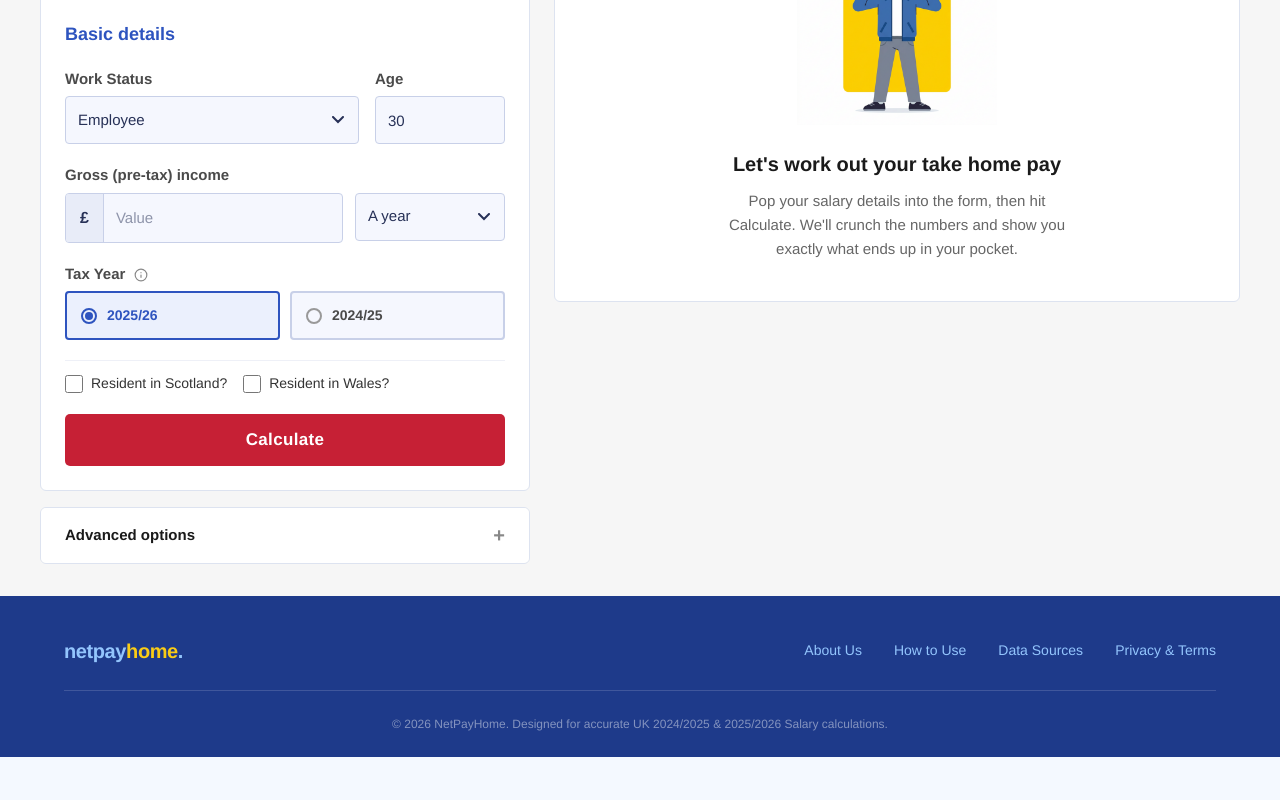
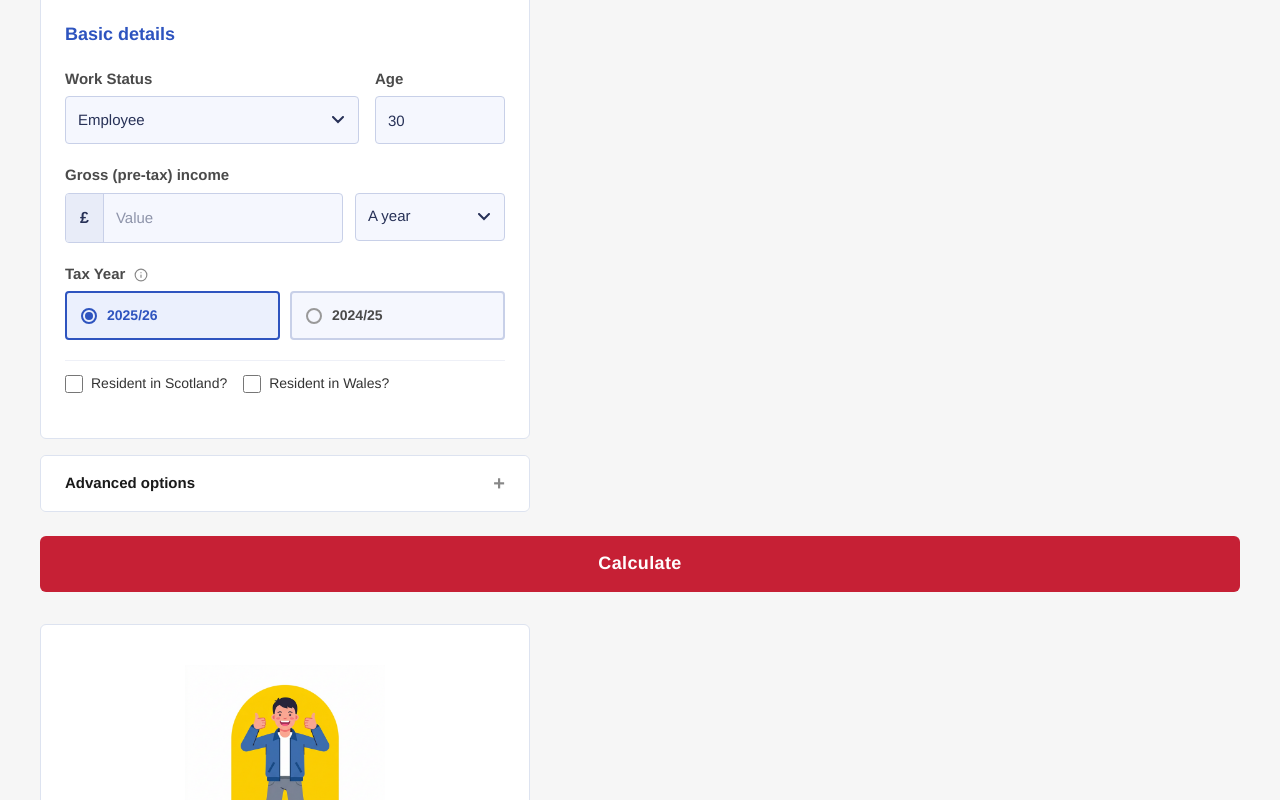
Before and after one commit to dsrashmika-prog/uktaxcal, a Next.js app: page / in a window 1280 px wide. Shown: the part 391-1191 px from the top of the page. Before the commit the page ends 1148 px from the top, so only its background shows below. Built offline with nearby package versions, Linux system fonts and the light colour scheme.

Commit message:
feat: move Calculate button below Advanced Options for better UX flow - full-width spanning both columns on desktop

```diff
--- a/src/app/page.tsx
+++ b/src/app/page.tsx
@@ -287,23 +287,6 @@ export default function Home() {
                     </label>
                   ))}
                 </div>
-
-                {/* CALCULATE BUTTON */}
-                <button
-                  onClick={handleCalculate}
-                  style={{
-                    width: "100%", height: "52px",
-                    background: "#c62035", color: "white",
-                    fontWeight: 700, fontSize: "17px",
-                    border: "none", borderRadius: "5px",
-                    cursor: "pointer", letterSpacing: "0.02em",
-                    transition: "background 0.15s",
-                  }}
-                  onMouseOver={e => (e.currentTarget.style.background = "#a01829")}
-                  onMouseOut={e => (e.currentTarget.style.background = "#c62035")}
-                >
-                  Calculate
-                </button>
               </div>
 
               {/* ===== ADVANCED OPTIONS ===== */}
@@ -501,6 +484,26 @@ export default function Home() {
               </div>
             </div>
 
+            {/* ===== CALCULATE BUTTON ===== */}
+            <div style={{ gridColumn: "1 / -1" }}>
+              <button
+                onClick={handleCalculate}
+                style={{
+                  width: "100%", height: "56px",
+                  background: "#c62035", color: "white",
+                  fontWeight: 700, fontSize: "18px",
+                  border: "none", borderRadius: "6px",
+                  cursor: "pointer", letterSpacing: "0.02em",
+                  transition: "background 0.15s",
+                  marginBottom: "8px",
+                }}
+                onMouseOver={e => (e.currentTarget.style.background = "#a01829")}
+                onMouseOut={e => (e.currentTarget.style.background = "#c62035")}
+              >
+                Calculate
+              </button>
+            </div>
+
             {/* ===== RIGHT: RESULTS TABLE ===== */}
             <div>
               {breakdown ? (
```
